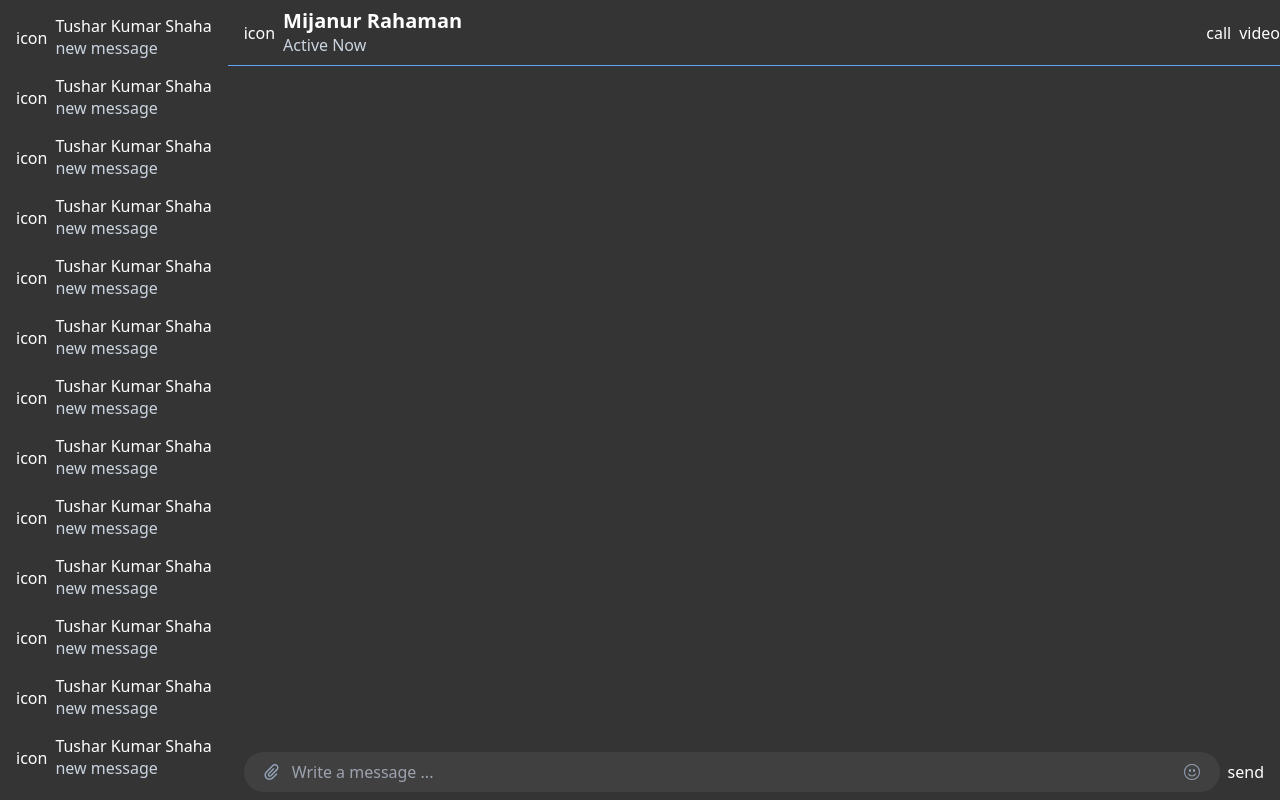
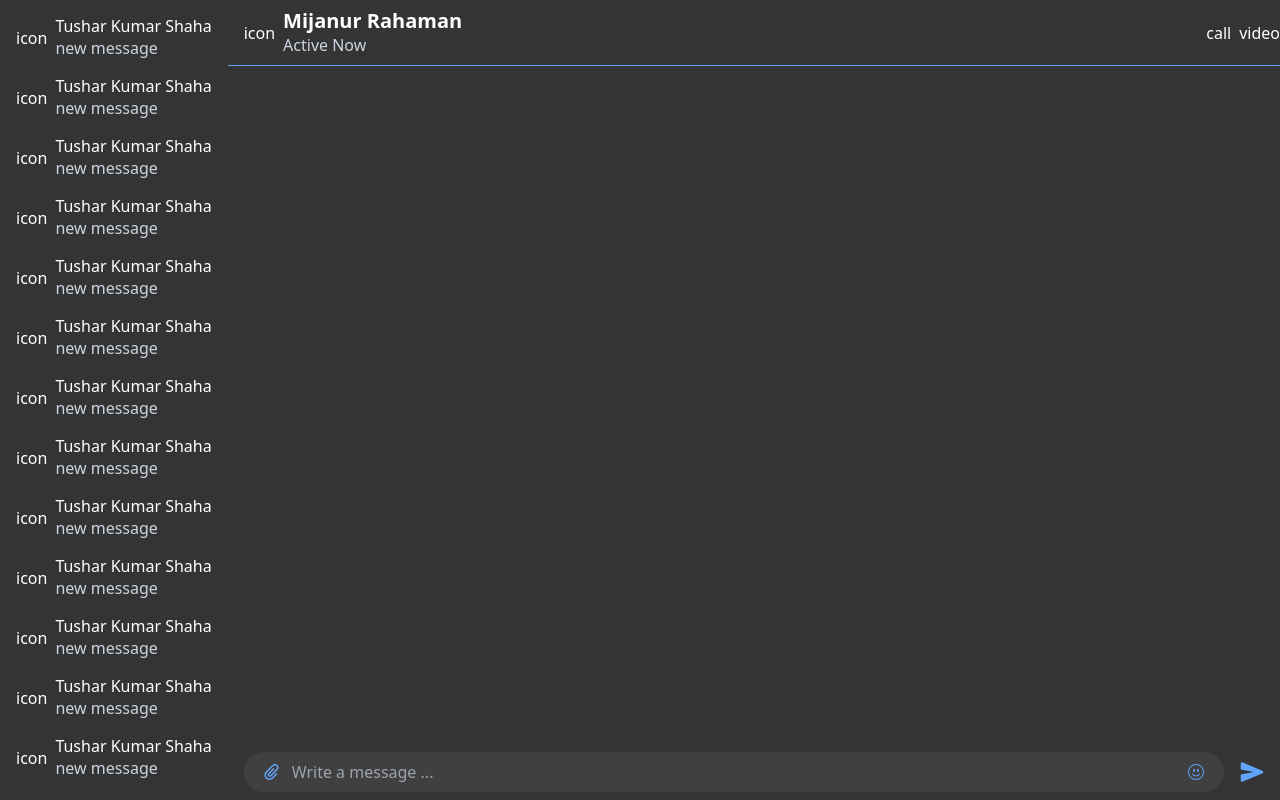
Before and after one commit to tusharshaha/messenger, a Next.js app: page / in a window 1280 px wide. Built offline with nearby package versions, Linux system fonts and the light colour scheme.

Commit message:
added send button

```diff
--- a/components/home/MessageSection.tsx
+++ b/components/home/MessageSection.tsx
@@ -1,6 +1,7 @@
 import React from 'react';
 import { ImAttachment } from "react-icons/im";
 import { BsEmojiSmile } from "react-icons/bs";
+import { IoSend } from "react-icons/io5";
 
 const MessageSection: React.FC = () => {
   return (
@@ -21,13 +22,13 @@ const MessageSection: React.FC = () => {
       </div>
       {/* bottom bar  */}
       <div className='sticky bottom-0 px-4 py-2'>
-        <div className='flex gap-2 items-center'>
+        <div className='flex gap-4 items-center'>
           <div className='relative flex grow'>
-            <button className='text-slate-400 absolute top-3 left-5'><ImAttachment /></button>
+            <button className='text-blue-400 absolute top-3 left-5'><ImAttachment /></button>
             <input type="text" placeholder='Write a message ...' className='rounded-full ps-12 py-2 focus:outline-0 bg-neutral-700 grow' />
-            <button className='text-slate-400 absolute top-3 right-5'><BsEmojiSmile /></button>
+            <button className='text-blue-400 absolute top-3 right-5'><BsEmojiSmile /></button>
           </div>
-          <span>send</span>
+          <button className='text-blue-400 text-2xl'><IoSend /></button>
         </div>
       </div>
     </div>
```
